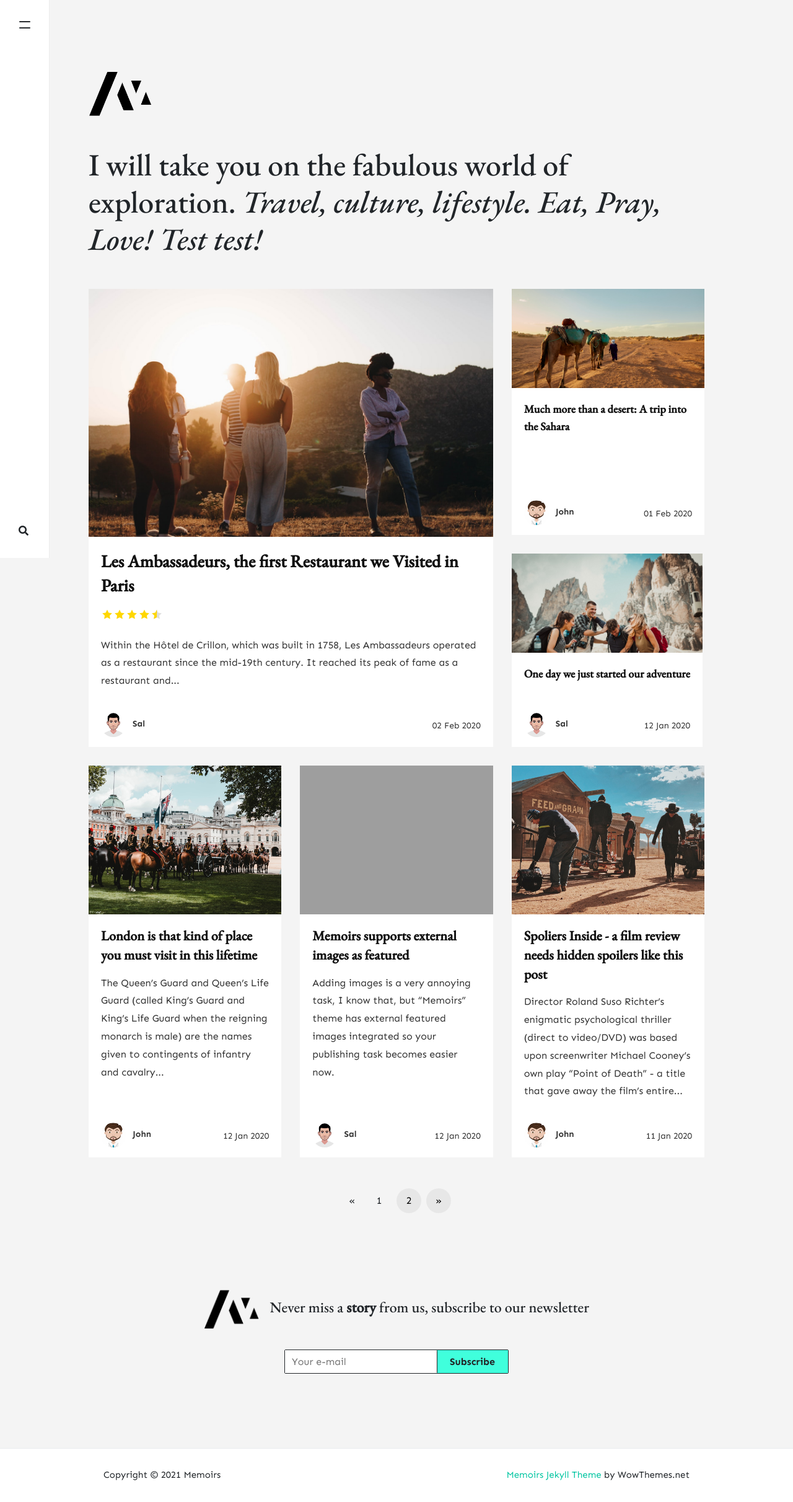
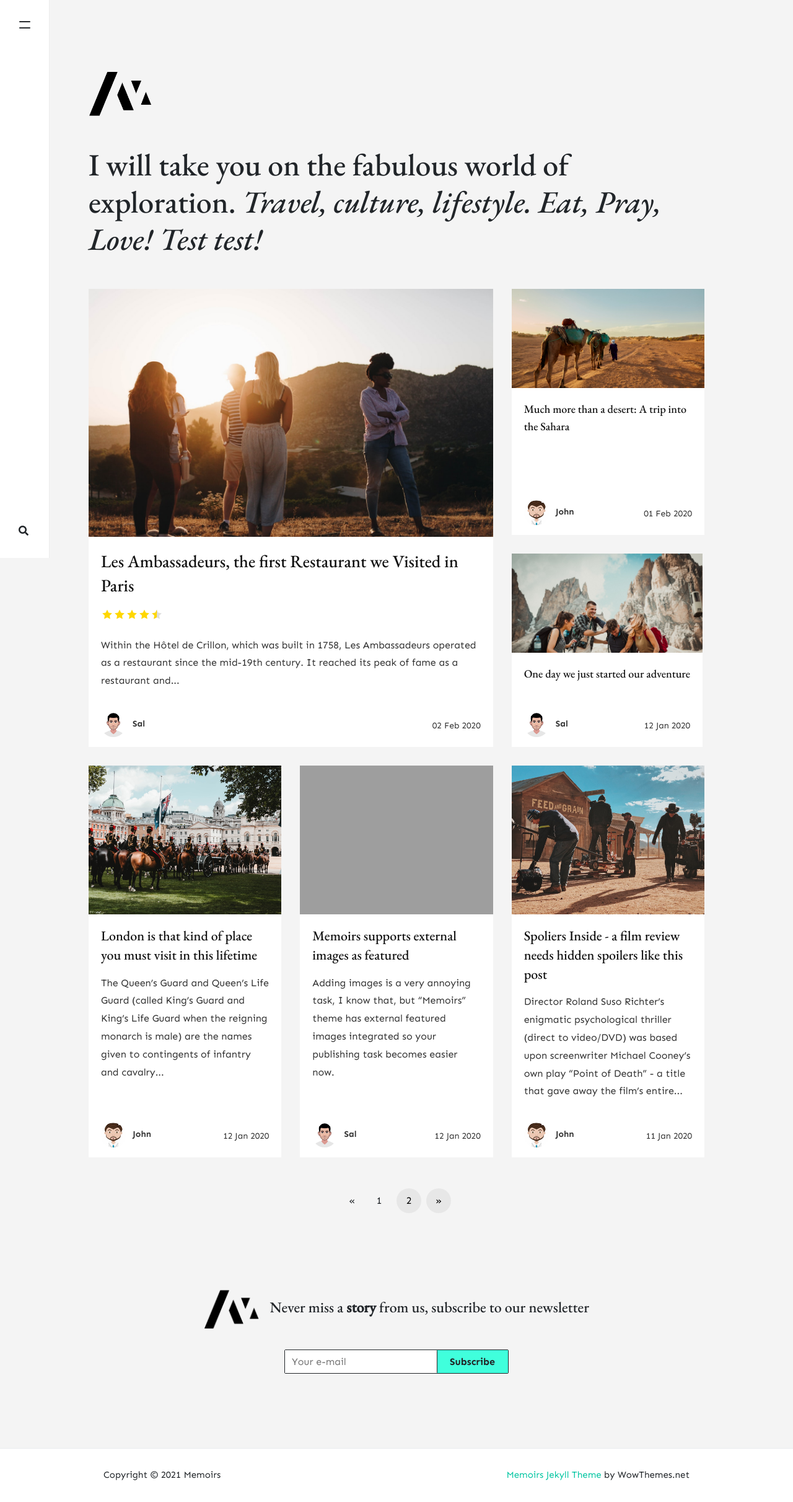
Before and after one commit to lf1921/mighty-kangaroo-0c9ea, a Jekyll site: the page built from index.html, in a window 1280 px wide. Shown: the whole page at 62% size. Built offline with Jekyll 4.4.1, drawn with Linux system fonts in a browser that asks for light colours; nearby versions of some CDN libraries; the list of posts is cut into pages by our own code; comment, search, counter and statistics services are not loaded; grey boxes are pictures that could not be loaded.

Commit message:
theme.scss: changed

```diff
--- a/assets/css/theme.scss
+++ b/assets/css/theme.scss
@@ -22,14 +22,15 @@ body, input, button, select, optgroup, textarea {
 }
 p.sitetag {
     font-family:'EB Garamond', serif;
-    font-weight:400 !important;
+    font-weight:500 !important;
 }
 .card-title > .text-dark, h1.posttitle{
     font-family:'EB Garamond', serif;
-    //font-weight:400 !important;
+    font-weight:500 !important;
 }
 span.h4{
     font-family:'EB Garamond', serif;
+    font-weight:500 !important;
 }
 body {
     line-height:1.7;
```
